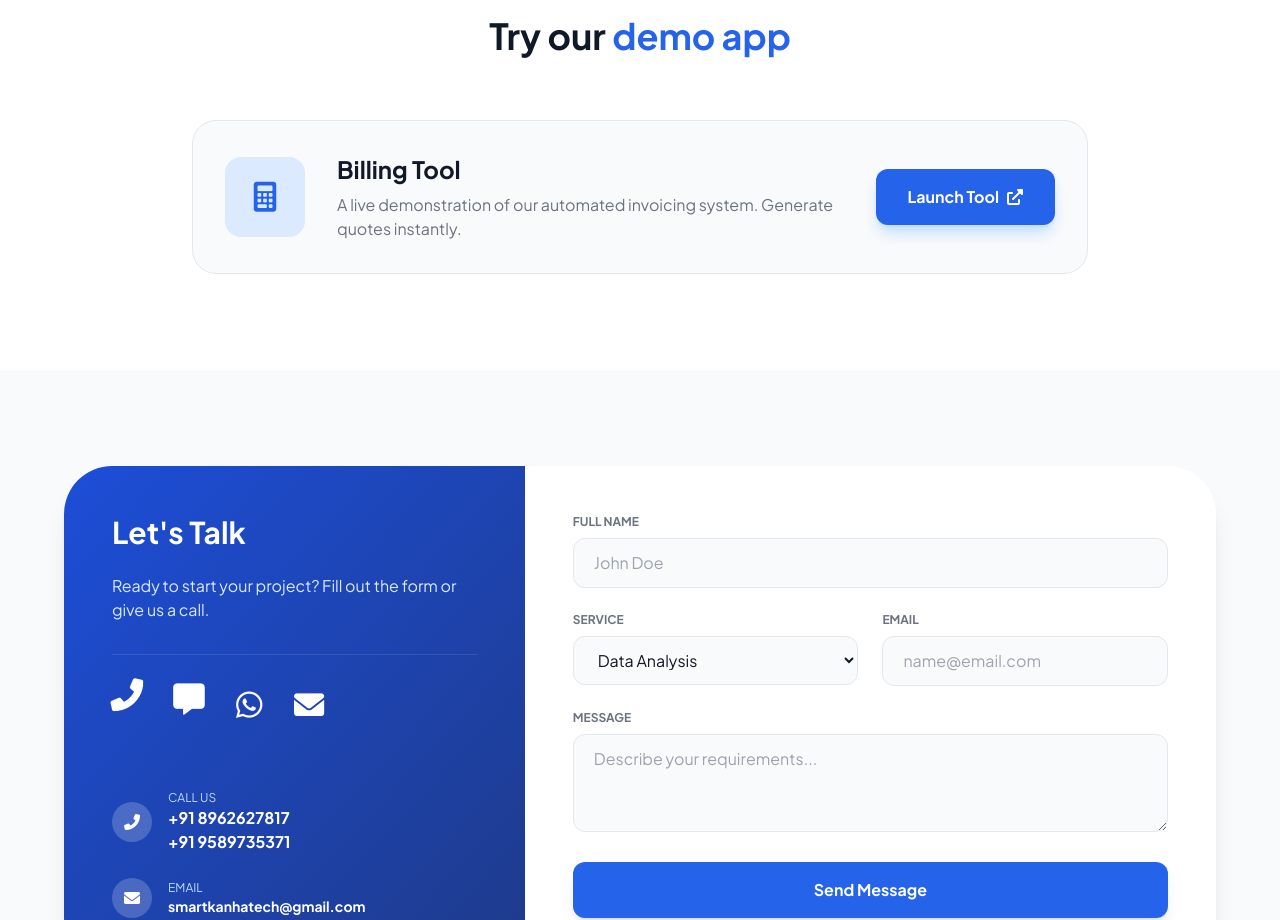
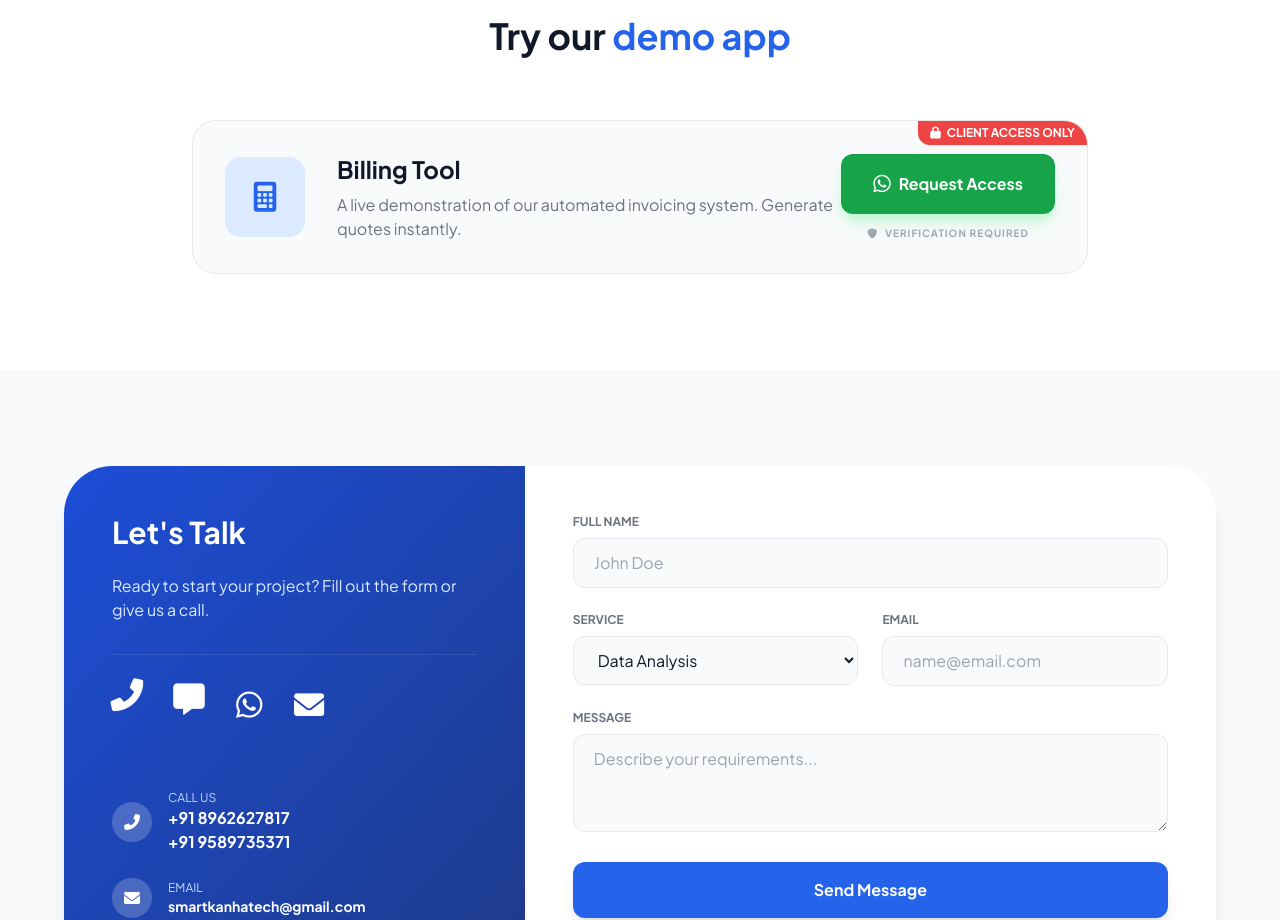
Before and after one commit to smartkanhatech-boop/smart-kanha-website, a plain HTML site: page index.html in a window 1280 px wide. Shown: the part 2220-3140 px from the top of the page. Drawn offline with nearby package versions, Linux system fonts and the light colour scheme.

Commit message:
Update index.html

```diff
--- a/index.html
+++ b/index.html
@@ -224,18 +224,29 @@
     <section id="tools" class="py-24 bg-white">
         <div class="container mx-auto px-6 text-center">
             <h2 class="text-4xl font-bold mb-16 text-gray-900">Try our <span class="text-blue-600">demo app</span></h2>
-            <div class="max-w-4xl mx-auto flex flex-col md:flex-row items-center p-8 bg-gray-50 rounded-3xl border border-gray-200 hover:border-blue-400 transition-all group">
+
+            <div class="max-w-4xl mx-auto flex flex-col md:flex-row items-center p-8 bg-gray-50 rounded-3xl border border-gray-200 hover:border-blue-400 transition-all group relative overflow-hidden">
+
+                <div class="absolute top-0 right-0 bg-red-500 text-white text-xs font-bold px-3 py-1 rounded-bl-xl shadow-sm z-10">
+                    <i class="fas fa-lock mr-1"></i> CLIENT ACCESS ONLY
+                </div>
+
                 <div class="w-20 h-20 bg-blue-100 rounded-2xl flex items-center justify-center mb-6 md:mb-0 md:mr-8 group-hover:scale-110 transition">
                     <i class="fas fa-calculator text-3xl text-blue-600"></i>
                 </div>
+
                 <div class="flex-1 text-center md:text-left">
                     <h4 class="text-2xl font-bold text-gray-900">Billing Tool</h4>
                     <p class="text-gray-500 mt-2">A live demonstration of our automated invoicing system. Generate quotes instantly.</p>
                 </div>
-                <div class="mt-6 md:mt-0">
-                    <a href="https://marketingsamplebillingtool.streamlit.app/" target="_blank" class="inline-flex items-center justify-center bg-blue-600 text-white px-8 py-4 rounded-xl font-bold hover:bg-blue-700 transition shadow-lg shadow-blue-200">
-                        Launch Tool <i class="fas fa-external-link-alt ml-2"></i>
+
+                <div class="mt-6 md:mt-0 flex flex-col items-center">
+                    <a href="https://wa.me/918962627817?text=Hello%20Smart%20Kanha%2C%20I%20want%20access%20to%20the%20Billing%20Tool%20Demo." target="_blank" class="inline-flex items-center justify-center bg-green-600 text-white px-8 py-4 rounded-xl font-bold hover:bg-green-700 transition shadow-lg shadow-green-200 transform hover:-translate-y-1">
+                        <i class="fab fa-whatsapp mr-2 text-xl"></i> Request Access
                     </a>
+                    <p class="text-[10px] text-gray-400 mt-3 font-bold uppercase tracking-widest">
+                        <i class="fas fa-shield-alt mr-1"></i> Verification Required
+                    </p>
                 </div>
             </div>
         </div>
```
